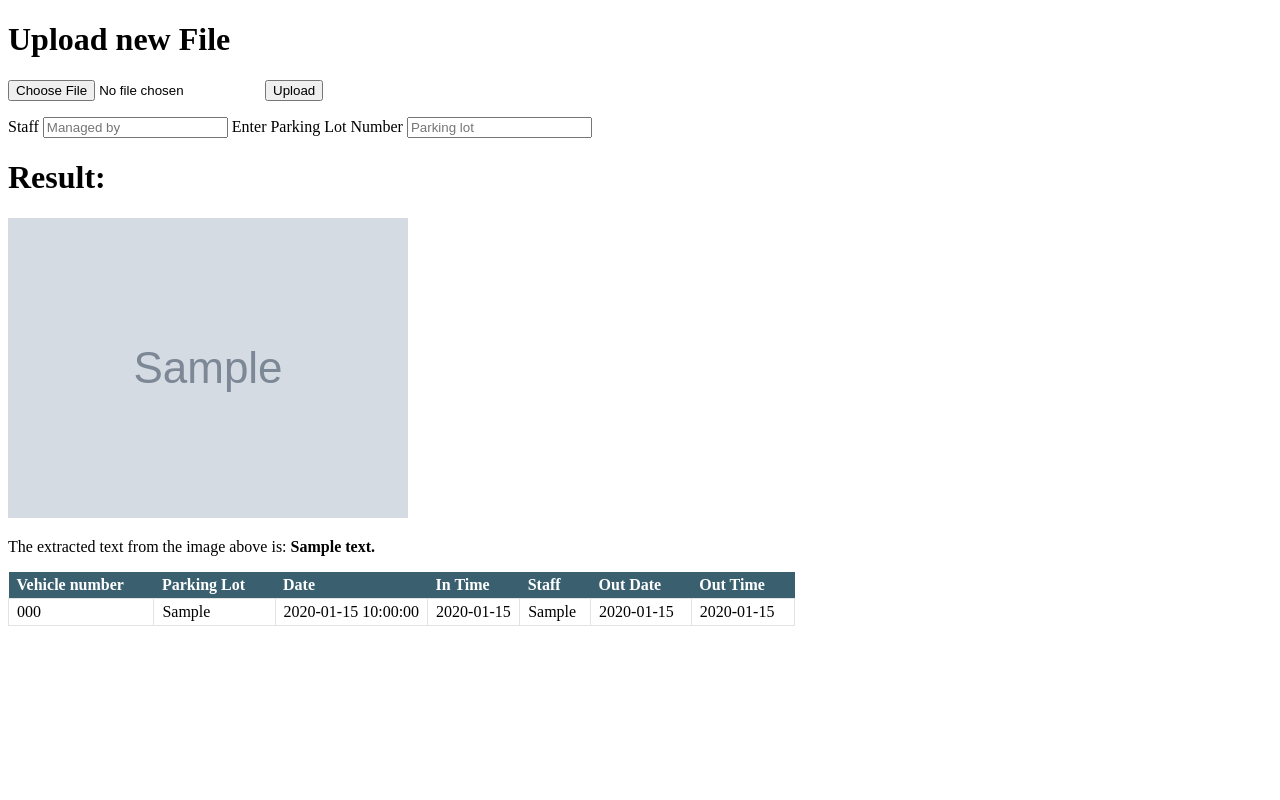
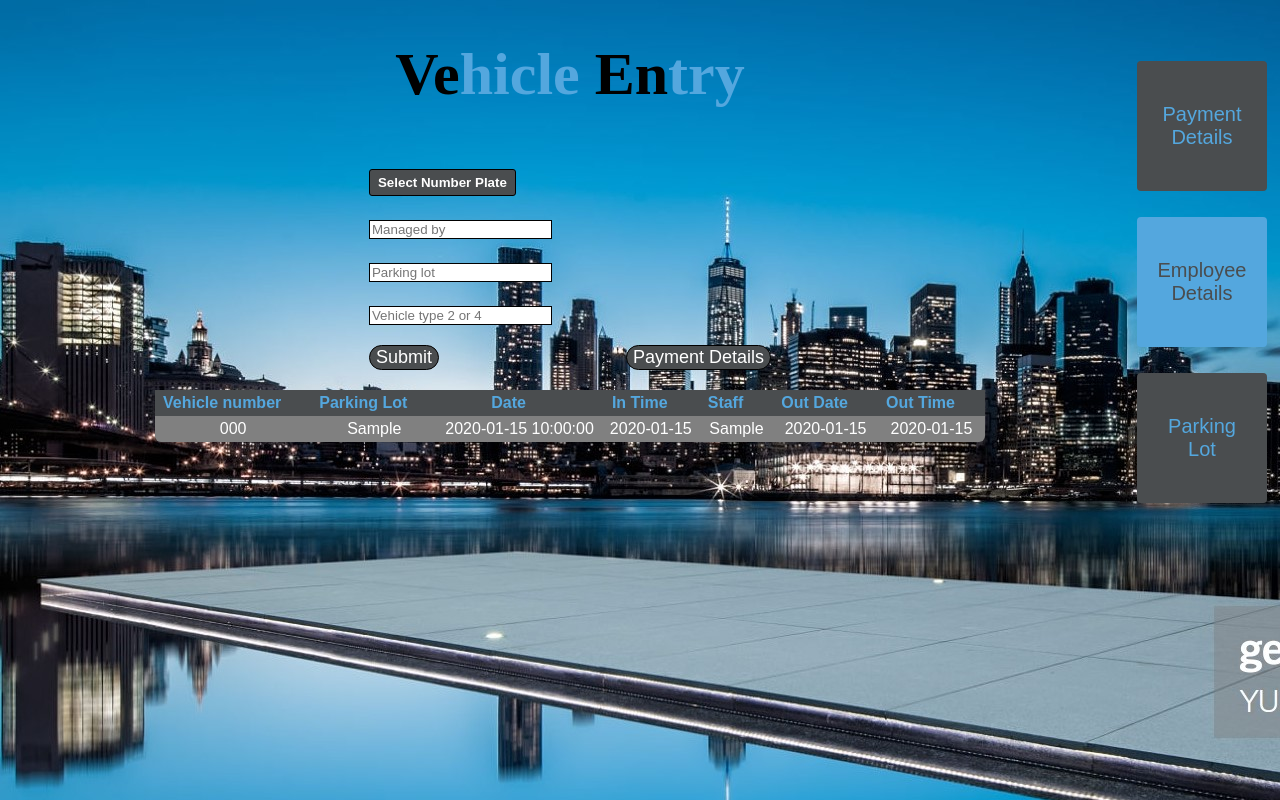
Before and after one commit to Baluds/Smart_parking, a Flask app: template templates/upload.html in a window 1280 px wide. Run offline with Flask 2, Linux system fonts and the light colour scheme; the template is opened without the code that fills it: most values are stand-ins (such as "Sample title", 1, 10 or a date in 2020); grey boxes marked "Sample" are stand-in pictures.

Commit message:
homepage:Completed

```diff
--- a/static/css/up.css
+++ b/static/css/up.css
@@ -1,22 +1,268 @@
+h1{
+	color: black;
+	text-align: center;
+	font-size:60px
+}
+
+.lft{
+	color: #54a7de;
+	cursor: pointer;
+}
+
+.hdr:hover{
+	color: white;
+	cursor: pointer;
+}
+
+div.form
+{
+    display: block;
+    text-align: center;
+    float:center;
+
+}
+nav
+{
+	float: right;
+}
+
+form
+{
+    display: inline-block;
+    margin-left: auto;
+    margin-right: auto;
+    text-align: left;
+    color: white;
+    font-size:20px;
+    font-family: Arial, Helvetica, sans-serif;
+    font-weight: 2px;
+}
+
+.frmip{
+
+  border: 1px solid black;
+  font-family: Arial, Helvetica, sans-serif;
+
+}
+
+.custom-file-input {
+  color: transparent;
+}
+.custom-file-input::-webkit-file-upload-button {
+  visibility: hidden;
+}
+.custom-file-input::before {
+  content: 'Select Number Plate';
+  color: white;
+  display: inline-block;
+  background: #4a4d4f;
+  border: 1px solid black;
+  border-radius: 3px;
+  padding: 5px 8px;
+  outline: none;
+  white-space: nowrap;
+  -webkit-user-select: none;
+  cursor: pointer;
+  font-weight: 700;
+  font-size: 10pt;
+}
+.custom-file-input:hover::before {
+  border-color: grey;
+  color: #54a7de;
+}
+.custom-file-input:active {
+  outline: 0;
+}
+.custom-file-input:active::before {
+  background: -webkit-linear-gradient(top, #e3e3e3, #f9f9f9);
+}
+
+#redi{
+	background: #4a4d4f;
+
+color: #fff;
+
+border: 1px solid black;
+
+border-radius: 20px;
+
+font-size: 18px;
+text-shadow:none;
+}
+
+#redi:hover{
+	color: #54a7de;
+
+border: 1px solid grey;
+
+border-radius: 20px;
+
+
+text-shadow:none;
+border-color: grey;
+
+}
+
+.button {
+  border-radius: 4px;
+  background-color: #54a7de;
+  border: none;
+  color: #4a4d4f;
+  text-align: center;
+  font-size: 20px;
+  padding: 18px;
+  width: 130px;
+  transition: all 0.5s;
+  cursor: pointer;
+  margin: 5px;
+  float: center;
+  height: 130px;
+
+}
+
+.button span {
+  cursor: pointer;
+  display: inline-block;
+  position: relative;
+  transition: 0.5s;
+}
+
+.button span:after {
+  content: '\00bb';
+  position: absolute;
+  opacity: 0;
+  top: 0;
+  right: -20px;
+  transition: 0.5s;
+}
+
+.button:hover span {
+  padding-right: 25px;
+}
+
+.button:hover span:after {
+  opacity: 1;
+  right: 0;
+}
+
+.button1 {
+  border-radius: 4px;
+  background-color: #4a4d4f;
+  border: none;
+  color:#54a7de;
+  text-align: center;
+  font-size: 20px;
+  padding: 20px;
+  width: 130px;
+  transition: all 0.5s;
+  cursor: pointer;
+  margin: 5px;
+  float: center;
+  height: 130px;
+
+}
+
+.button1 span {
+  cursor: pointer;
+  display: inline-block;
+  position: relative;
+  transition: 0.5s;
+}
+
+.button1 span:after {
+  content: '\00bb';
+  position: absolute;
+  opacity: 0;
+  top: 0;
+  right: -20px;
+  transition: 0.5s;
+}
+
+.button1:hover span {
+  padding-right: 25px;
+}
+
+.button1:hover span:after {
+  opacity: 1;
+  right: 0;
+}
+
+
+
+ table.center {
+    margin-left:auto;
+    margin-right:auto;
+  }
+
+
 table
 {
 	border-collapse: collapse;
+	background-color: grey;
+    border:grey 1px;
+    border-radius:6px;
+    -moz-border-radius:6px;
 }
 
 table th
 {
-	text-align: left;
-	background-color: #3a6070;
-	color: #FFF;
+	border-top: none;
+	text-align: center;
+	background-color: #4a4d4f;
+	color: #54a7de;
 	padding: 4px 30px 4px 8px;
+	font-family: Arial, Helvetica, sans-serif;
+
 }
 
 table td {
-	border: 1px  solid #e3e3e3;
 	padding: 4px 8px;
+	color: white;
+	text-align: center;
+	font-family: Arial, Helvetica, sans-serif;
 }
 
-table tr:nth-child(odd) td
-{
-	background-color: #e7edf0;
+table td:hover{
+	color: #54a7de;
 }
+
+td, th {
+    border-left:grey 1px;
+    border-top:grey 1px;
+}
+
+td:first-child, th:first-child {
+     border-left: none;
+}
+
+
+.form-submit-button {
+
+background: #4a4d4f;
+
+color: #fff;
+
+border: 1px solid black;
+
+border-radius: 20px;
+
+
+text-shadow:none;
+font-size: 18px;
+
+}
+
+.form-submit-button:hover {
+
+
+color: #54a7de;
+
+border: 1px solid grey;
+
+border-radius: 20px;
+
+
+text-shadow:none;
+border-color: grey;
+
+}
--- a/templates/upload.html
+++ b/templates/upload.html
@@ -1,30 +1,54 @@
 <!DOCTYPE html>
 <html lang="en">
  <head>
-   <title>Upload Image</title>
+   <title>Smart parking</title>
 
    <link rel="stylesheet" type="text/css" href="static/css/up.css">
+   <style>
+
+
+ body {
+  background-image: url('static/images/b10.jpg');
+}
+
+
+   </style>
  </head>
  <body>
 
-   {% if msg %}
-   <h1>{{ msg }}</h1>
-   {% endif %}
+<nav>
+ <p><button class="button1" onclick="window.location.href = 'uploadsu';"><span>Payment Details</span>    </button></p>
+  <p><button class="button" onclick="window.location.href = 'emp';"><span>Employee Details</span>    </button></p>
+  <p><button class="button1" onclick="window.location.href = 'parking_space';"><span>Parking Lot</span>    </button>
+  </p>
+</nav>
 
-   <h1>Upload new File</h1>
+   <h1><span class="hdr">Ve</span><span class="lft">hicle </span><span class="hdr">En</span><span class="lft">try</span></h1>
 
-   <form method=post enctype=multipart/form-data action="{{ url_for('main.upload_page')}}">
-     <p><input type=file name=file align="right">
-        <input type=submit value=Upload align="right">
-      <p>
-        <label>Staff</label>
-      <input type="text" name=Man_name placeholder="Managed by" align="right">
-      <label>Enter Parking Lot Number</label>
-      <input type="text" name=space_name placeholder="Parking lot" align="right">
+
+   <div class="mn">
+
+  <div class="form">
+   <form class="form-inline" method=post enctype=multipart/form-data action="{{ url_for('main.upload_page')}}">
+     <p><input class="custom-file-input" type=file name=file align="right"></p>
+
+
+
+     <p> <input class="frmip" type="text" name=Man_name placeholder="Managed by" align="right">  </p>
+
+     <p> <input class="frmip" type="text" name=space_name placeholder="Parking lot" align="right"> </p>
+
+     <p> <input class="frmip" type="text" name=veh_ty placeholder="Vehicle type 2 or 4" align="right"> </p>
+      <p><input class="form-submit-button" type=submit value="Submit" align="right"> </p>
+
 
    </form>
+   <button id="redi" onclick="window.location.href = 'uploadsu';"><span>Payment Details</span></button>
 
-   <h1>Result:</h1>
+</div>
+
+
+   <!--<h1>Result:</h1>
    {% if img_src %}
      <img src="{{ img_src }}">
    {% endif %}
@@ -34,9 +58,9 @@
 
    {% else %}
      The extracted text will be displayed here
-   {% endif %}
-
-   <table>
+   {% endif %}-->
+<div>
+   <table class="center">
      <tr>
        <th>Vehicle number</th>
        <th>Parking Lot</th>
@@ -57,6 +81,8 @@
        <td>{{ veh['Out time'] }}</td>
      </tr>
      {% endfor %}
+
+
  <!--    <tr>
        <td>hey</td>
        <td>1</td>
@@ -65,5 +91,9 @@
        <td>dff</td>
      </tr> -->
    </table>
+   </div>
+   </div>
+
+
  </body>
 </html>
```
Also changed, not shown: main.py (+41 -9 lines), templates/uploadsu.html (added, +66 -0 lines), static/images/b10.jpg (added).
